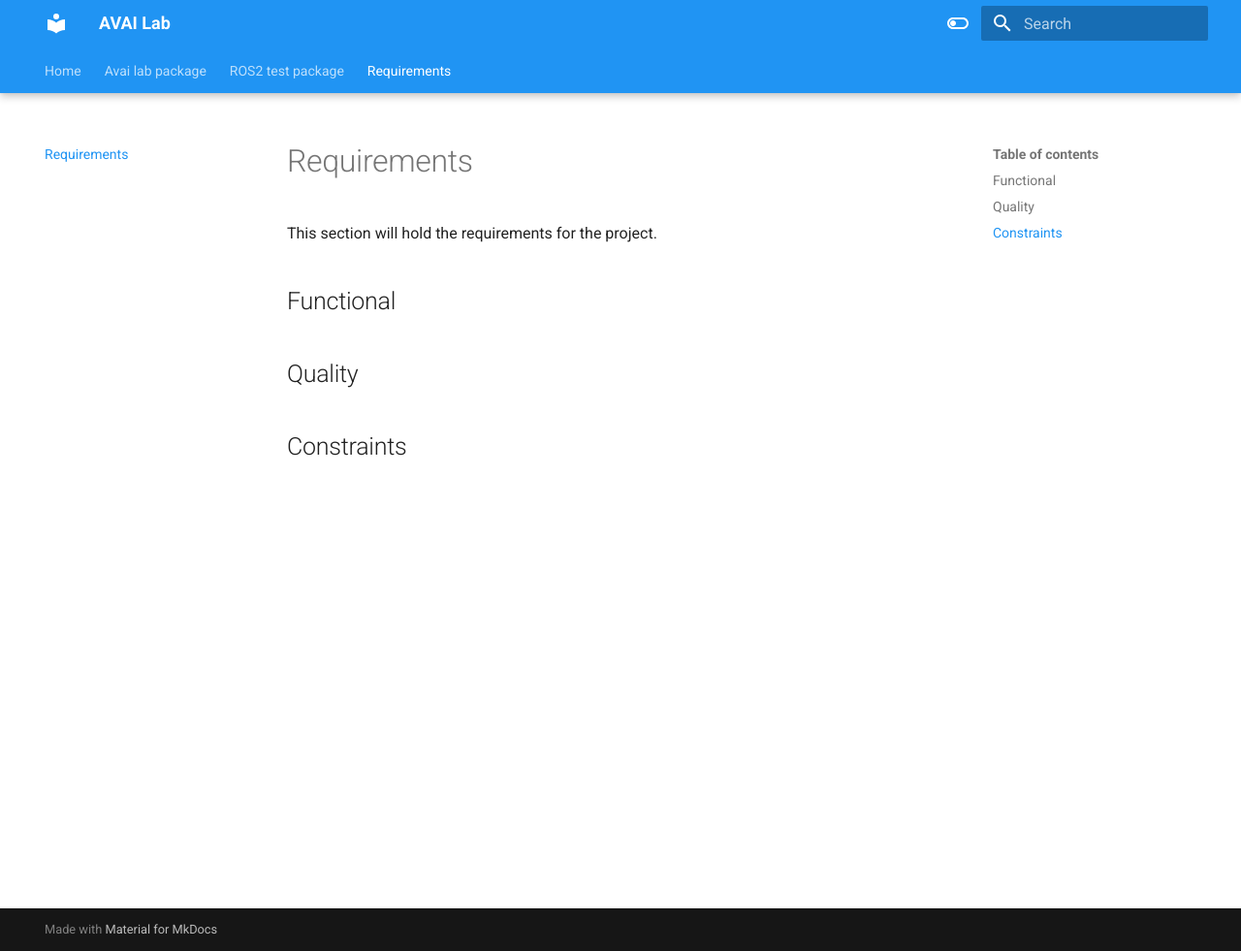
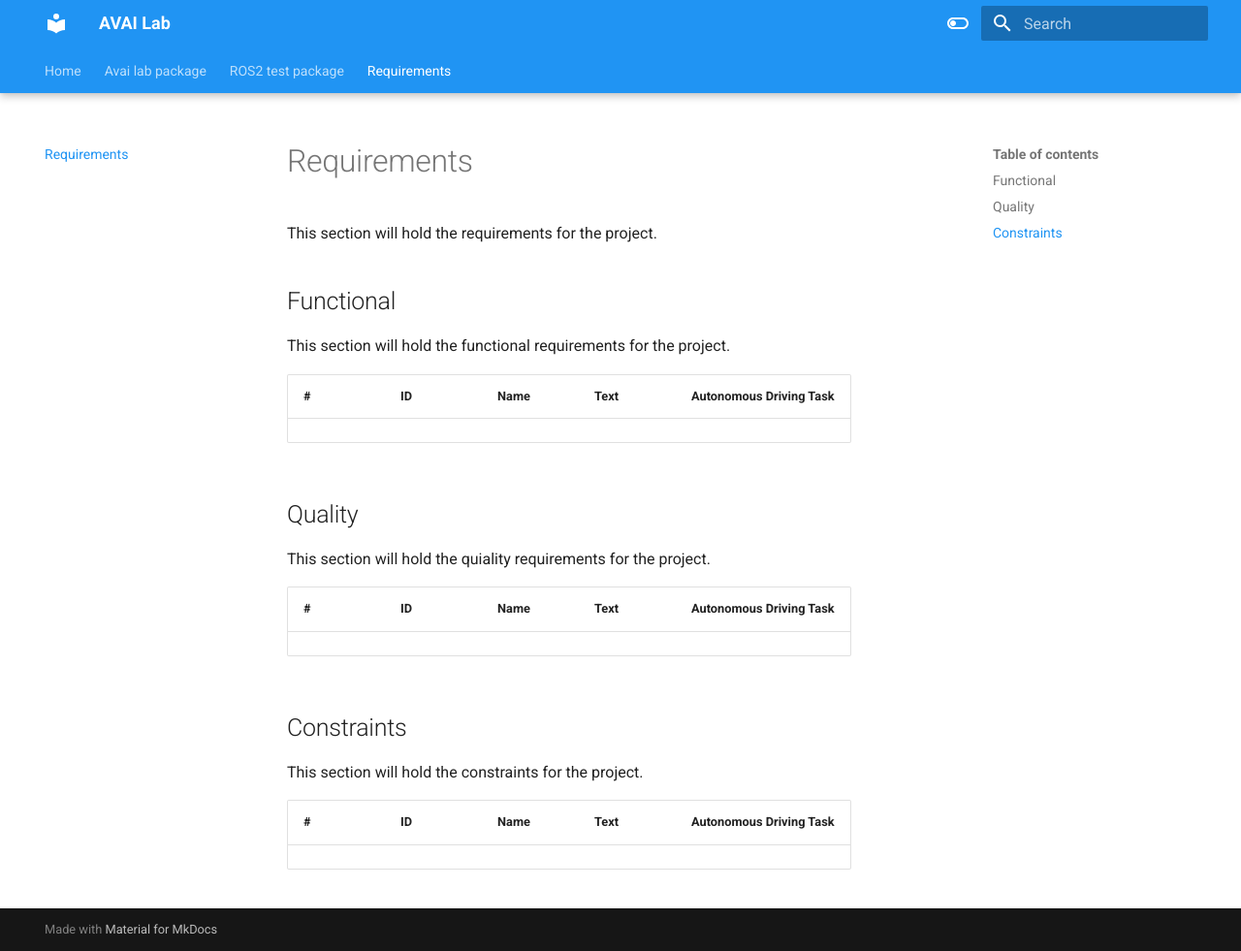
Before and after one commit to VicenteMoraes/race-car-buggy-busters, an MkDocs documentation site: the page built from docs/requirements.md, in a window 1280 px wide and 981 px high. Shown: the whole window at 97% size. Built offline with MkDocs 1.6.1 and Material for MkDocs 9.7.7, drawn with Linux system fonts in a browser that asks for light colours.

Commit message:
added tables to requirements.md

```diff
--- a/docs/requirements.md
+++ b/docs/requirements.md
@@ -4,6 +4,21 @@ This section will hold the requirements for the project.
 
 ## Functional
 
+This section will hold the functional requirements for the project.
+
+\# | ID | Name | Text | Autonomous Driving Task
+---|----|------|------|------------------------
+
 ## Quality
 
+This section will hold the quiality requirements for the project.
+
+\# | ID | Name | Text | Autonomous Driving Task
+---|----|------|------|------------------------
+
 ## Constraints
+
+This section will hold the constraints for the project.
+
+\# | ID | Name | Text | Autonomous Driving Task
+---|----|------|------|------------------------
```
